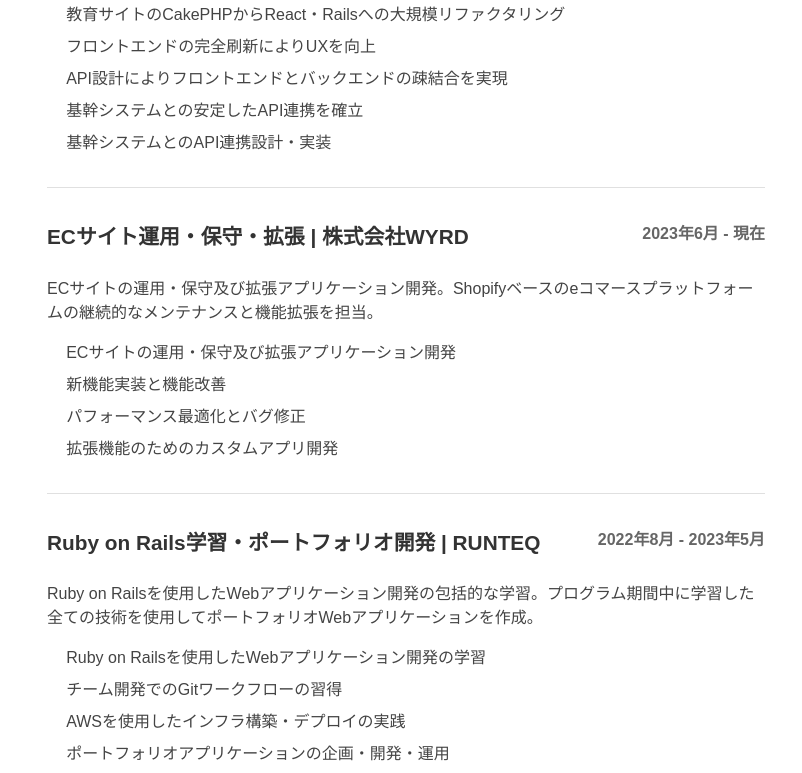
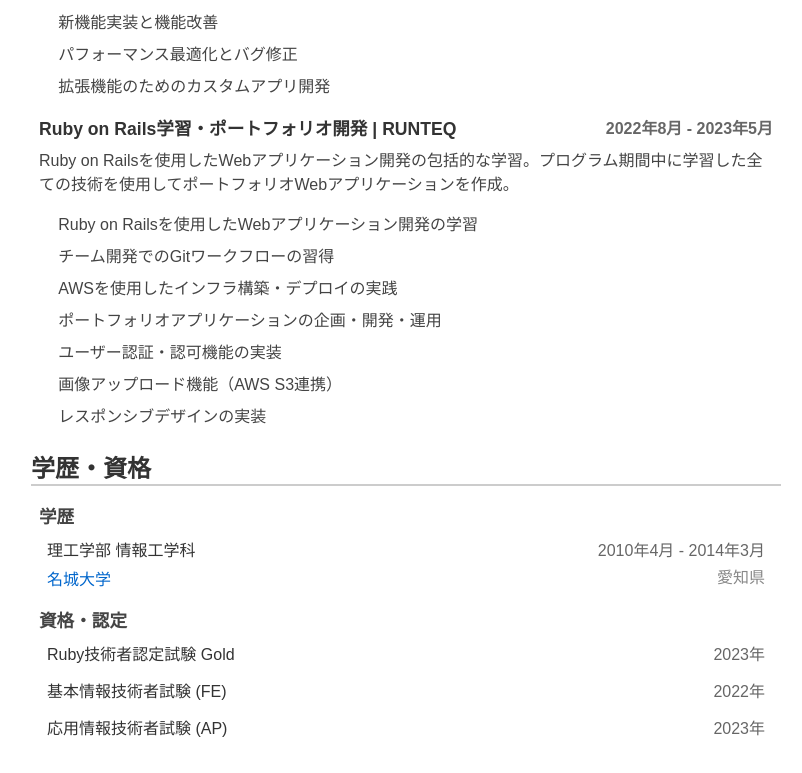
Before and after one commit to tomitahisaki/tomitahisaki.github.io, a React (Vite) app: page / in a window 1280 px wide. Shown: the part 1557-2330 px from the top of the page, without its empty margins (234-1036 px from the left). Built offline with nearby package versions, Linux system fonts and the light colour scheme.

Commit message:
fix: css

```diff
--- a/src/components/Education.tsx
+++ b/src/components/Education.tsx
@@ -41,7 +41,6 @@ export const Education: React.FC<EducationProps> = ({ data }) => {
                 <div style={styles.itemHeader}>
                   <div style={styles.itemTitle}>
                     <h4 style={styles.itemName}>{cert.name}</h4>
-                    <span style={styles.issuer}>{cert.issuer}</span>
                   </div>
                   <span style={styles.certificationDate}>{cert.date}</span>
                 </div>
@@ -56,39 +55,30 @@ export const Education: React.FC<EducationProps> = ({ data }) => {
 
 const styles = {
   section: {
-    marginBottom: '2em',
-    padding: '1em',
-    borderBottom: '0.2em solid #e0e0e0',
   },
   sectionTitle: {
     fontSize: '1.5em',
     fontWeight: 'bold',
-    marginBottom: '1em',
     color: '#333',
-    margin: '0 0 1em 0',
   },
   subsection: {
-    marginBottom: '1.5em',
+    margin: '0.5em',
   },
   subsectionTitle: {
-    fontSize: '1em',
-    fontWeight: 'normal',
+    fontSize: '1.1em',
+    fontWeight: 'bold',
     marginBottom: '0.5em',
     color: '#444',
   },
   degreesList: {
-    marginTop: '0.5em',
+    margin: '0.5em',
   },
   degreeItem: {
-    marginBottom: '1.5em',
-    paddingBottom: '1em',
   },
   certificationsList: {
-    marginTop: '0.5em',
+    margin: '0.5em',
   },
   certificationItem: {
-    marginBottom: '1.5em',
-    paddingBottom: '1em',
   },
   itemHeader: {
     display: 'flex',
--- a/src/components/Header.tsx
+++ b/src/components/Header.tsx
@@ -34,7 +34,6 @@ export const Header: React.FC<HeaderProps> = ({ data }) => {
 
 const styles = {
   header: {
-    padding: '1em',
     display: 'flex',
     justifyContent: 'space-between',
     alignItems: 'center',
--- a/src/components/Projects.tsx
+++ b/src/components/Projects.tsx
@@ -43,30 +43,22 @@ export const Projects: React.FC<ProjectsProps> = ({ data }) => {
 
 const styles = {
   section: {
-    marginBottom: '2em',
-    padding: '1em',
-    borderBottom: '0.2em solid #e0e0e0',
   },
   sectionTitle: {
     fontSize: '1.5em',
     fontWeight: 'bold',
-    marginBottom: '1em',
     color: '#333',
-    margin: '0 0 1em 0',
   },
   projectsList: {
-    marginTop: '1em',
+    margin: '0.5em',
   },
   projectItem: {
-    marginBottom: '2em',
-    paddingBottom: '1.5em',
-    borderBottom: '0.05em solid #e0e0e0',
+    marginTop: '1em'
   },
   projectHeader: {
     display: 'flex',
     justifyContent: 'space-between',
     alignItems: 'flex-start',
-    marginBottom: '1em',
     flexWrap: 'wrap' as const,
     gap: '0.5em',
   },
@@ -74,7 +66,7 @@ const styles = {
     flex: '1',
   },
   projectName: {
-    fontSize: '1.3em',
+    fontSize: '1.1em',
     fontWeight: 'bold',
     margin: '0 0 0.5em 0',
     color: '#333',
--- a/src/components/Skills.tsx
+++ b/src/components/Skills.tsx
@@ -30,29 +30,23 @@ export const Skills: React.FC<SkillsProps> = ({ data }) => {
 
 const styles = {
   section: {
-    marginBottom: '2em',
-    padding: '1em',
-    borderBottom: '0.2em solid #e0e0e0',
+    marginTop: '1em',
   },
   sectionTitle: {
     fontSize: '1.5em',
     fontWeight: 'bold',
-    marginBottom: '1em',
     color: '#333',
-    margin: '0 0 1em 0',
   },
   content: {
-    marginTop: '1em',
+    margin: '0.5em',
   },
   skillCategory: {
-    marginBottom: '1.5em',
   },
   categoryTitle: {
     fontSize: '1.1em',
     fontWeight: 'bold',
     marginBottom: '0.8em',
     color: '#333',
-    margin: '0 0 0.8em 0',
   },
   skillsList: {
     listStyle: 'none',
--- a/src/components/Summary.tsx
+++ b/src/components/Summary.tsx
@@ -29,15 +29,12 @@ export const Summary: React.FC<SummaryProps> = ({ data }) => {
 
 const styles = {
   section: {
-    marginBottom: '2em',
-    padding: '1em',
+    marginTop: '1em',
   },
   sectionTitle: {
     fontSize: '1.5em',
     fontWeight: 'bold',
-    marginBottom: '0.2em solid',
     color: '#333',
-    margin: '0 0 1em 0',
   },
   content: {
     marginTop: '1em',
@@ -46,6 +43,6 @@ const styles = {
     fontSize: '1em',
     lineHeight: '1.6',
     color: '#666',
-    margin: '0',
+    margin: '0.5em',
   },
 };
```
